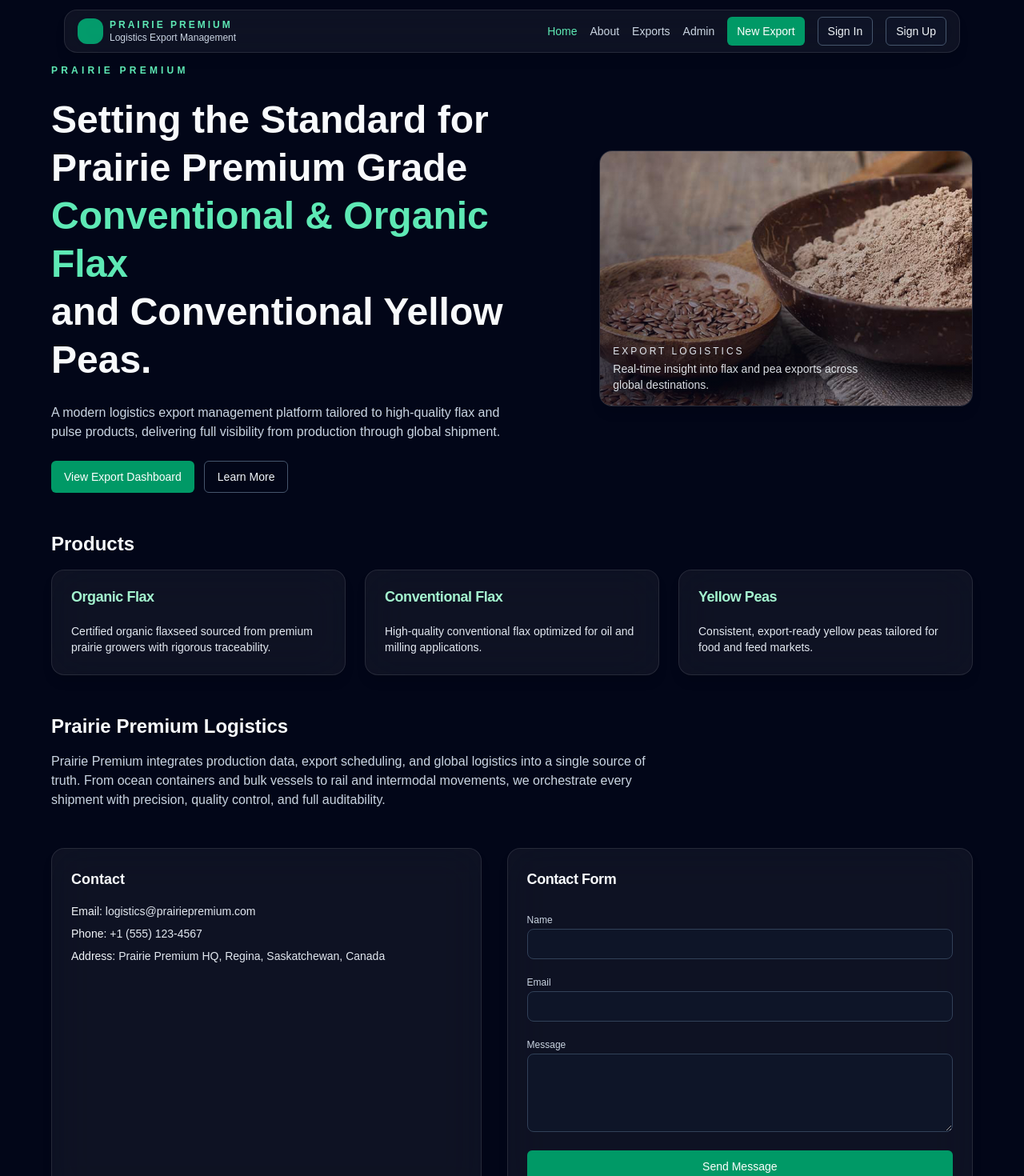
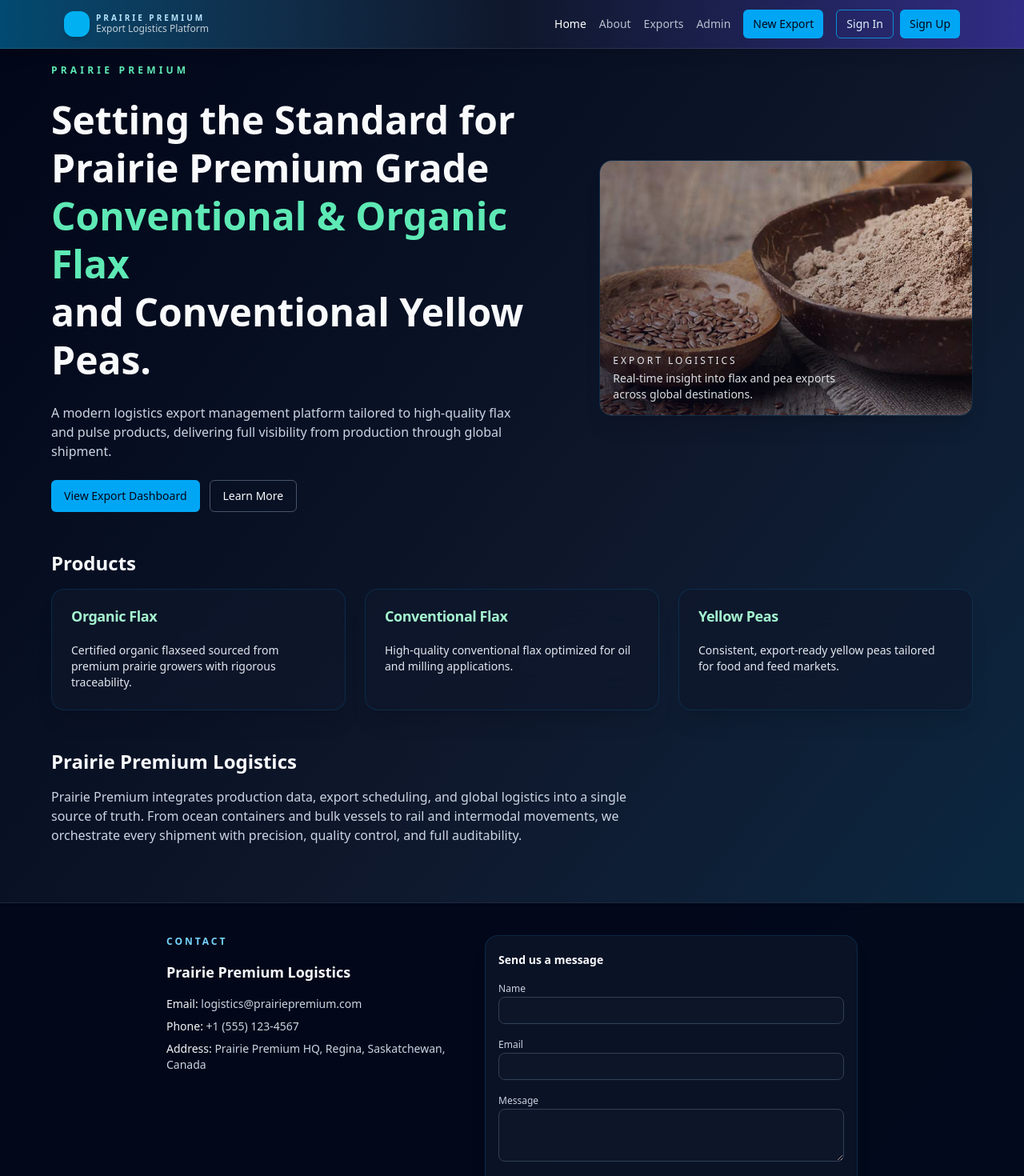
Before and after one commit to DeekshithKS19/prairie-premium, a Next.js app: page / in a window 1280 px wide. Shown: the top 1470 px of the page at 80% size. Built offline with nearby package versions, Linux system fonts and the light colour scheme; no server answers.

Commit message:
Second commit

```diff
--- a/src/app/admin/page.tsx
+++ b/src/app/admin/page.tsx
@@ -6,7 +6,7 @@ import { Card, CardHeader, CardTitle, CardContent } from "@/components/ui/card";
 
 export default async function AdminPage() {
   await requireAdmin();
-  const supabase = createSupabaseServerClient();
+  const supabase = await createSupabaseServerClient();
 
   const { data: users, error } = await supabase
     .from("users")
--- a/src/app/exports/[id]/edit/page.tsx
+++ b/src/app/exports/[id]/edit/page.tsx
@@ -1,4 +1,3 @@
-// src/app/exports/[id]/edit/page.tsx
 import { createSupabaseServerClient } from "@/lib/supabase/server";
 import { requireApprovedUser } from "@/lib/utils/auth-helpers";
 import { Card, CardHeader, CardTitle, CardContent } from "@/components/ui/card";
@@ -7,18 +6,17 @@ import { ExportForm } from "@/components/forms/export-form";
 export default async function EditExportPage({
   params,
 }: {
-  params: { id: string };
+  params: Promise<{ id: string }>;
 }) {
-  await requireApprovedUser();
-  const supabase = createSupabaseServerClient();
-
+  const { id } = await params;                      // ⬅️ await params
+  const supabase = await createSupabaseServerClient();
   const { data, error } = await supabase
     .from("exports")
     .select("*")
-    .eq("id", params.id)
+    .eq("id", id)                                   // ⬅️ use resolved id
     .single();
-
   if (error || !data) {
+    console.error("Edit export load error:", error);
     return <p className="text-red-400">Export not found.</p>;
   }
 
--- a/src/app/exports/page.tsx
+++ b/src/app/exports/page.tsx
@@ -9,13 +9,12 @@ import { Card, CardHeader, CardTitle, CardContent } from "@/components/ui/card";
 
 export default async function ExportsPage() {
   const currentUser = await requireApprovedUser();
-  const supabase = createSupabaseServerClient();
-
+  // ⬇⬇ IMPORTANT: await here
+  const supabase = await createSupabaseServerClient();
   const { data: exports, error } = await supabase
     .from("exports")
     .select("*")
     .order("created_at", { ascending: false });
-
   if (error || !exports) {
     return <p className="text-red-400">Failed to load exports.</p>;
   }
--- a/src/app/globals.css
+++ b/src/app/globals.css
@@ -19,15 +19,12 @@
   }
 }
 
+/* globals.css */
+
 body {
-  background: var(--background);
-  color: var(--foreground);
-  font-family: Arial, Helvetica, sans-serif;
-  @apply bg-slate-950 text-slate-100;
+  @apply bg-slate-950 text-slate-50;
 }
 
-
-/* glassmorphism utility */
 .glass-card {
-  @apply bg-white/5 dark:bg-slate-900/60 backdrop-blur-xl border border-white/10 rounded-2xl shadow-lg;
+  @apply bg-slate-900/70 backdrop-blur-xl border border-sky-500/15 rounded-2xl shadow-xl;
 }
--- a/src/app/layout.tsx
+++ b/src/app/layout.tsx
@@ -5,26 +5,25 @@ import "./globals.css";
 import { Toaster } from "@/components/ui/sonner"; // if using sonner
 import { Navbar } from "@/components/layout/navbar";
 
-export const metadata: Metadata = {
-  title: "PRAIRIE PREMIUM – Logistics Export Management",
-  description:
-    "Setting the Standard for Prairie Premium Grade Conventional and Organic Flax Products, and Conventional Yellow Peas.",
-};
+import { Footer } from "@/components/layout/footer";
+// ...
 
-export default function RootLayout({
-  children,
-}: {
-  children: React.ReactNode;
-}) {
+export default function RootLayout({ children }: { children: React.ReactNode }) {
   return (
     <html lang="en" className="dark">
-      <body className="min-h-screen bg-gradient-to-br from-slate-950 via-slate-900 to-slate-950 text-slate-100">
+      <body className="min-h-screen bg-gradient-to-br from-slate-950 via-slate-900 to-sky-950 text-slate-50">
         <div className="flex min-h-screen flex-col">
           <Navbar />
           <main className="flex-1 pt-16 px-4 md:px-8 py-6">{children}</main>
+          <Footer /> {/* ⬅️ footer on all pages */}
         </div>
         <Toaster richColors position="top-right" />
       </body>
     </html>
   );
 }
+export const metadata: Metadata = {
+  title: "PRAIRIE PREMIUM – Logistics Export Management",
+  description:
+    "Setting the Standard for Prairie Premium Grade Conventional and Organic Flax Products, and Conventional Yellow Peas.",
+};
--- a/src/app/page.tsx
+++ b/src/app/page.tsx
@@ -141,83 +141,6 @@ export default function HomePage() {
           every shipment with precision, quality control, and full auditability.
         </p>
       </section>
-
-      {/* Contact */}
-      <section className="grid gap-8 md:grid-cols-[1.2fr_1.3fr]">
-        <div className="glass-card p-6 space-y-4">
-          <h3 className="text-lg font-semibold text-slate-50">Contact</h3>
-          <div className="text-sm text-slate-200 space-y-2">
-            <p>
-              <span className="font-medium text-slate-100">Email:</span>{" "}
-              logistics@prairiepremium.com
-            </p>
-            <p>
-              <span className="font-medium text-slate-100">Phone:</span>{" "}
-              +1 (555) 123-4567
-            </p>
-            <p>
-              <span className="font-medium text-slate-100">Address:</span>{" "}
-              Prairie Premium HQ, Regina, Saskatchewan, Canada
-            </p>
-          </div>
-        </div>
-
-        <Card className="glass-card border-0">
-          <CardHeader>
-            <CardTitle className="text-slate-50 text-lg">
-              Contact Form
-            </CardTitle>
-          </CardHeader>
-          <CardContent>
-            <form
-              className="space-y-4"
-              onSubmit={form.handleSubmit(onSubmit)}
-            >
-              <div className="space-y-1">
-                <label className="text-xs text-slate-300">Name</label>
-                <input
-                  className="w-full rounded-lg border border-slate-700 bg-slate-900/70 px-3 py-2 text-sm"
-                  {...form.register("name")}
-                />
-                {form.formState.errors.name && (
-                  <p className="text-xs text-red-400">
-                    {form.formState.errors.name.message}
-                  </p>
-                )}
-              </div>
-              <div className="space-y-1">
-                <label className="text-xs text-slate-300">Email</label>
-                <input
-                  className="w-full rounded-lg border border-slate-700 bg-slate-900/70 px-3 py-2 text-sm"
-                  {...form.register("email")}
-                />
-                {form.formState.errors.email && (
-                  <p className="text-xs text-red-400">
-                    {form.formState.errors.email.message}
-                  </p>
-                )}
-              </div>
-              <div className="space-y-1">
-                <label className="text-xs text-slate-300">Message</label>
-                <textarea
-                  rows={4}
-                  className="w-full rounded-lg border border-slate-700 bg-slate-900/70 px-3 py-2 text-sm"
-                  {...form.register("message")}
-                />
-                {form.formState.errors.message && (
-                  <p className="text-xs text-red-400">
-                    {form.formState.errors.message.message}
-                  </p>
-                )}
-              </div>
-
-              <Button type="submit" className="w-full">
-                Send Message
-              </Button>
-            </form>
-          </CardContent>
-        </Card>
-      </section>
     </div>
   );
 }
--- /dev/null
+++ b/src/components/layout/footer.tsx
@@ -0,0 +1,112 @@
+"use client";
+
+import { useForm } from "react-hook-form";
+import { z } from "zod";
+import { zodResolver } from "@hookform/resolvers/zod";
+import { Button } from "@/components/ui/button";
+import { toast } from "sonner";
+
+const contactSchema = z.object({
+  name: z.string().min(1, "Name is required"),
+  email: z.string().email("Valid email required"),
+  message: z.string().min(10, "Please provide a message"),
+});
+
+type ContactFormValues = z.infer<typeof contactSchema>;
+
+export function Footer() {
+  const form = useForm<ContactFormValues>({
+    resolver: zodResolver(contactSchema),
+  });
+
+  const onSubmit = (values: ContactFormValues) => {
+    console.log("Contact form", values);
+    toast.success("Thanks for reaching out. We will contact you shortly.");
+    form.reset();
+  };
+
+  return (
+    <footer className="border-t border-slate-800 bg-slate-950/90 mt-12">
+      <div className="mx-auto max-w-4xl px-4 py-10 grid gap-8 md:grid-cols-[1.1fr_1.4fr]">
+        {/* Contact details (narrow) */}
+        <div className="space-y-4">
+          <p className="text-xs font-semibold tracking-[0.25em] text-sky-300">
+            CONTACT
+          </p>
+          <h3 className="text-lg font-semibold text-slate-50">
+            Prairie Premium Logistics
+          </h3>
+          <div className="text-sm text-slate-300 space-y-2">
+            <p>
+              <span className="font-medium text-slate-100">Email:</span>{" "}
+              logistics@prairiepremium.com
+            </p>
+            <p>
+              <span className="font-medium text-slate-100">Phone:</span>{" "}
+              +1 (555) 123-4567
+            </p>
+            <p>
+              <span className="font-medium text-slate-100">Address:</span>{" "}
+              Prairie Premium HQ, Regina, Saskatchewan, Canada
+            </p>
+          </div>
+        </div>
+
+        {/* Contact form (narrower than full page) */}
+        <div className="glass-card px-4 py-5">
+          <h4 className="text-sm font-semibold text-slate-50 mb-3">
+            Send us a message
+          </h4>
+          <form
+            className="space-y-3"
+            onSubmit={form.handleSubmit(onSubmit)}
+          >
+            <div className="space-y-1">
+              <label className="text-xs text-slate-300">Name</label>
+              <input
+                className="w-full rounded-lg border border-slate-700 bg-slate-900/70 px-3 py-2 text-xs"
+                {...form.register("name")}
+              />
+              {form.formState.errors.name && (
+                <p className="text-[11px] text-red-400">
+                  {form.formState.errors.name.message}
+                </p>
+              )}
+            </div>
+            <div className="space-y-1">
+              <label className="text-xs text-slate-300">Email</label>
+              <input
+                className="w-full rounded-lg border border-slate-700 bg-slate-900/70 px-3 py-2 text-xs"
+                {...form.register("email")}
+              />
+              {form.formState.errors.email && (
+                <p className="text-[11px] text-red-400">
+                  {form.formState.errors.email.message}
+                </p>
+              )}
+            </div>
+            <div className="space-y-1">
+              <label className="text-xs text-slate-300">Message</label>
+              <textarea
+                rows={3}
+                className="w-full rounded-lg border border-slate-700 bg-slate-900/70 px-3 py-2 text-xs"
+                {...form.register("message")}
+              />
+              {form.formState.errors.message && (
+                <p className="text-[11px] text-red-400">
+                  {form.formState.errors.message.message}
+                </p>
+              )}
+            </div>
+            <Button type="submit" size="sm" className="w-full">
+              Send
+            </Button>
+          </form>
+        </div>
+      </div>
+      <div className="border-t border-slate-800/80 py-3 text-center text-[11px] text-slate-500">
+        © {new Date().getFullYear()} Prairie Premium. All rights reserved.
+      </div>
+    </footer>
+  );
+}
--- a/src/components/layout/navbar.tsx
+++ b/src/components/layout/navbar.tsx
@@ -1,8 +1,10 @@
 "use client";
 
 import Link from "next/link";
-import { usePathname } from "next/navigation";
+import { usePathname, useRouter } from "next/navigation";
 import { Button } from "@/components/ui/button";
+import { createSupabaseBrowserClient } from "@/lib/supabase/client";
+import { useEffect, useState } from "react";
 
 const NAV_ITEMS = [
   { href: "/", label: "Home" },
@@ -13,19 +15,48 @@ const NAV_ITEMS = [
 
 export function Navbar() {
   const pathname = usePathname();
+  const router = useRouter();
+  const supabase = createSupabaseBrowserClient();
+  const [isAuthed, setIsAuthed] = useState<boolean | null>(null);
+
+  useEffect(() => {
+    let mounted = true;
+
+    // 1) Initial session check
+    supabase.auth.getSession().then(({ data }) => {
+      if (!mounted) return;
+      setIsAuthed(!!data.session?.user);
+    });
+
+    // 2) Subscribe to changes (login/logout)
+    const {
+      data: { subscription },
+    } = supabase.auth.onAuthStateChange((_event, session) => {
+      setIsAuthed(!!session?.user);
+    });
+
+    return () => {
+      mounted = false;
+      subscription.unsubscribe();
+    };
+  }, [supabase]);
+
+  const handleLogout = async () => {
+    await supabase.auth.signOut();
+    router.push("/login");
+  };
 
   return (
-    <header className="fixed inset-x-0 top-0 z-50">
-      <div className="mx-auto max-w-6xl px-4 py-3">
-        <div className="glass-card flex items-center justify-between px-4 py-2">
+    <header className="fixed inset-x-0 top-0 z-50 bg-gradient-to-r from-sky-900 via-slate-900 to-indigo-900 shadow-lg border-b border-white/10">
+      <div className="mx-auto max-w-6xl px-4 py-3 flex items-center justify-between">
         <Link href="/" className="flex items-center gap-2">
-            <div className="h-8 w-8 rounded-xl bg-emerald-500/80" />
+          <div className="h-8 w-8 rounded-xl bg-sky-400/90 shadow-md" />
           <div className="flex flex-col leading-tight">
-              <span className="text-xs font-semibold tracking-[0.25em] text-emerald-300">
+            <span className="text-[10px] font-semibold tracking-[0.3em] text-sky-200">
               PRAIRIE PREMIUM
             </span>
-              <span className="text-xs text-slate-300">
-                Logistics Export Management
+            <span className="text-xs text-slate-100/80">
+              Export Logistics Platform
             </span>
           </div>
         </Link>
@@ -37,11 +68,12 @@ export function Navbar() {
               <Link
                 key={item.href}
                 href={item.href}
-                  className={`text-sm font-medium ${
+                className={[
+                  "text-sm font-medium transition-colors",
                   active
-                      ? "text-emerald-300"
-                      : "text-slate-300 hover:text-emerald-200"
-                  }`}
+                    ? "text-white"
+                    : "text-slate-200/80 hover:text-white",
+                ].join(" ")}
               >
                 {item.label}
               </Link>
@@ -49,30 +81,46 @@ export function Navbar() {
           })}
 
           <Link href="/exports/new">
-              <Button size="sm" className="hidden md:inline-flex">
+            <Button
+              size="sm"
+              className="hidden md:inline-flex bg-sky-500 hover:bg-sky-400 text-slate-950"
+            >
               New Export
             </Button>
           </Link>
+
+          {/* While loading auth state, avoid flicker by showing nothing */}
+          {isAuthed === null ? null : !isAuthed ? (
+            <div className="flex items-center gap-2">
               <Link href="/login">
                 <Button
                   variant="outline"
                   size="sm"
-                className="border-slate-600 bg-slate-900/60"
+                  className="border-sky-400/70 text-sky-100 bg-transparent hover:bg-sky-900/40"
                 >
                   Sign In
                 </Button>
               </Link>
               <Link href="/signup">
                 <Button
-                variant="outline"
                   size="sm"
-                className="border-slate-600 bg-slate-900/60"
+                  className="bg-sky-500 hover:bg-sky-400 text-slate-950"
                 >
                   Sign Up
                 </Button>
               </Link>
+            </div>
+          ) : (
+            <Button
+              variant="outline"
+              size="sm"
+              onClick={handleLogout}
+              className="border-red-400/70 text-red-100 bg-transparent hover:bg-red-900/40"
+            >
+              Logout
+            </Button>
+          )}
         </nav>
-        </div>
       </div>
     </header>
   );
--- a/src/components/tables/exports-table.tsx
+++ b/src/components/tables/exports-table.tsx
@@ -15,6 +15,7 @@ import type { ExportRecord, UserRole } from "@/lib/supabase/types";
 import { toast } from "sonner";
 import { useRouter } from "next/navigation";
 import * as XLSX from "xlsx";
+import { createSupabaseBrowserClient } from "@/lib/supabase/client"; // ⬅️ add this
 
 interface Props {
   data: ExportRecord[];
--- a/src/components/ui/button.tsx
+++ b/src/components/ui/button.tsx
@@ -3,16 +3,16 @@ import { cva, type VariantProps } from "class-variance-authority";
 import { cn } from "@/lib/utils";
 
 const buttonVariants = cva(
-  "inline-flex items-center justify-center whitespace-nowrap rounded-md text-sm font-medium transition-colors focus-visible:outline-none focus-visible:ring-2 focus-visible:ring-emerald-500 focus-visible:ring-offset-2 disabled:pointer-events-none disabled:opacity-50",
+  "inline-flex items-center justify-center whitespace-nowrap rounded-md text-sm font-medium transition-colors focus-visible:outline-none focus-visible:ring-2 focus-visible:ring-sky-500 focus-visible:ring-offset-2 disabled:pointer-events-none disabled:opacity-50",
   {
     variants: {
       variant: {
-        default: "bg-emerald-600 text-white hover:bg-emerald-700",
+        default: "bg-sky-500 text-slate-950 hover:bg-sky-400",
         destructive: "bg-red-600 text-white hover:bg-red-700",
-        outline: "border border-slate-600 bg-transparent hover:bg-slate-800 hover:text-slate-100",
+        outline: "border border-slate-600 bg-transparent hover:bg-slate-900/60 hover:text-slate-50",
         secondary: "bg-slate-700 text-slate-100 hover:bg-slate-600",
         ghost: "hover:bg-slate-800 hover:text-slate-100",
-        link: "text-emerald-400 underline-offset-4 hover:underline",
+        link: "text-sky-400 underline-offset-4 hover:underline",
       },
       size: {
         default: "h-10 px-4 py-2",
```
Lines whose indentation alone changed are shown as unchanged.
